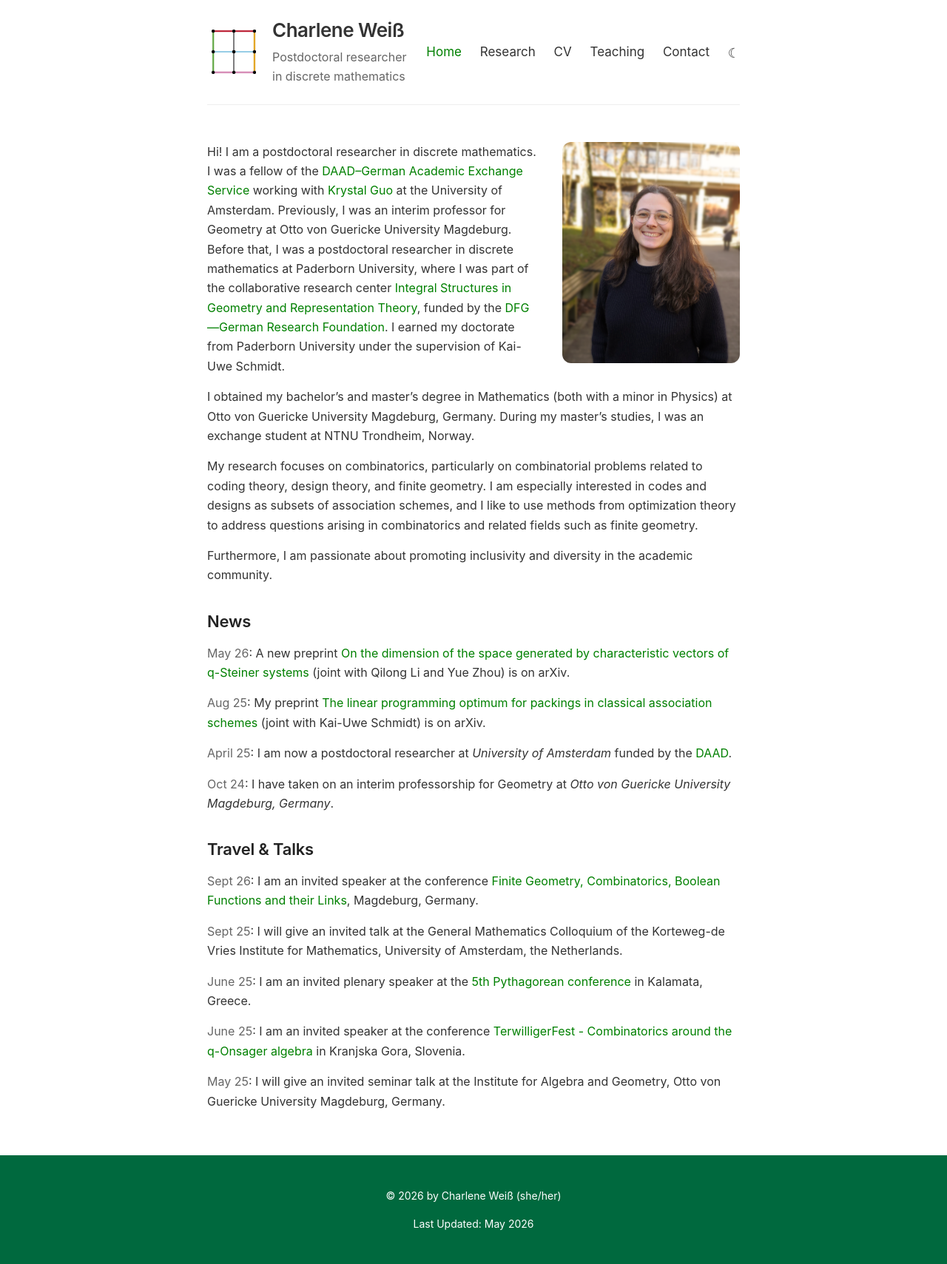
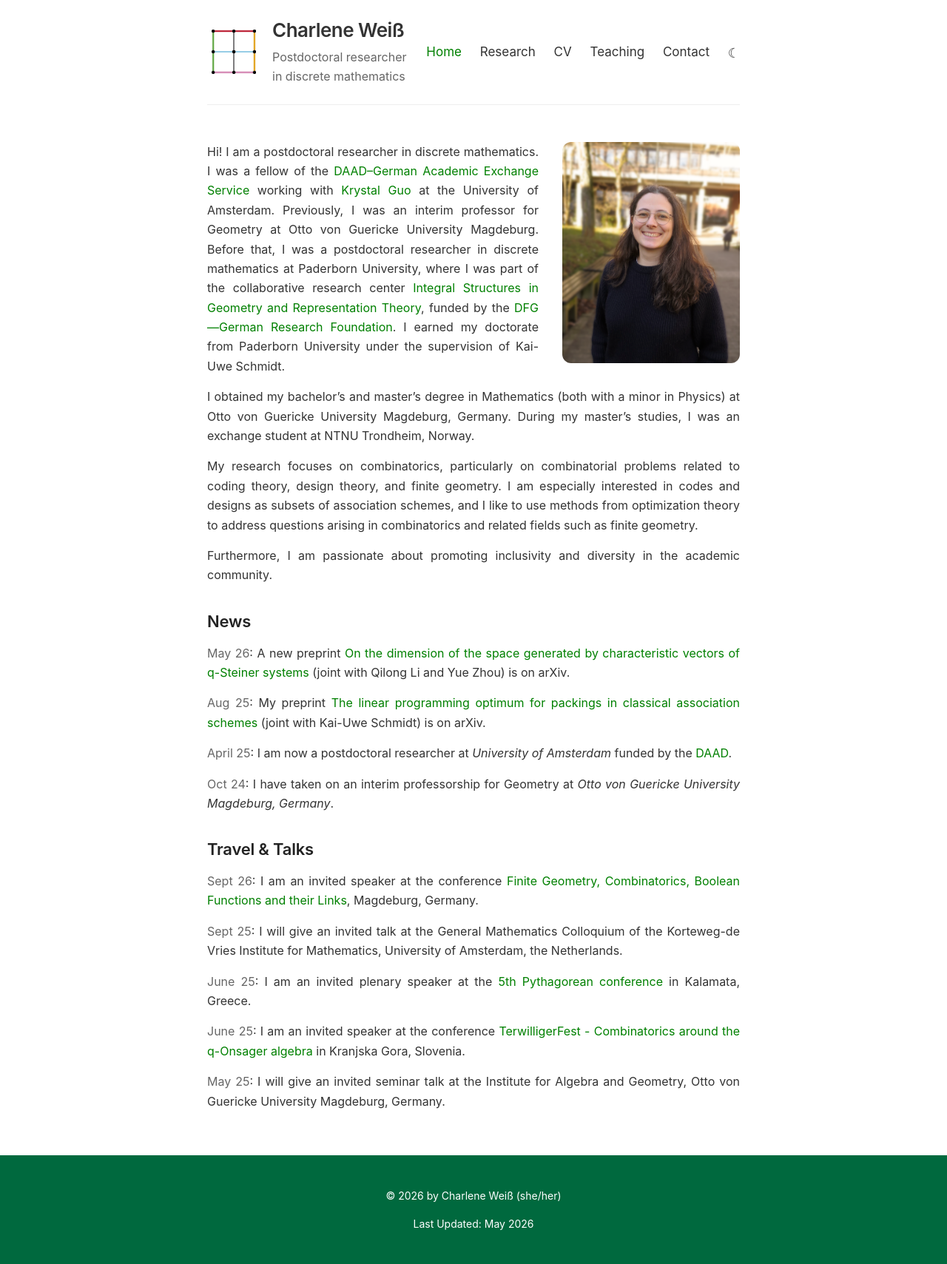
Before and after one commit to charleneweiss/charleneweiss.github.io, a Jekyll site: the page built from index.md, in a window 1280 px wide. Shown: the whole page at 74% size. Built offline with Jekyll 4.4.1, drawn with Linux system fonts in a browser that asks for light colours.

Commit message:
Changed alignment of text on Home

```diff
--- a/_layouts/default.html
+++ b/_layouts/default.html
@@ -45,7 +45,7 @@
       </div>
     </div>
 
-    <div id="main" role="main" class="container">
+    <div id="main" role="main" class="container{% if page.url == '/' %} home{% endif %}">
       {{ content }}
     </div>
 
--- a/style.scss
+++ b/style.scss
@@ -120,6 +120,12 @@ a {
 #main a:hover {
   text-decoration: underline;
   text-underline-offset: 2px;
+}
+
+// Justified ("block") body text on the Home page only.
+.home p {
+  text-align: justify;
+  hyphens: auto;
 }
 
 // Muted date labels for News / Travel & Talks entries.
```
Also changed, not shown: 2 other files.
